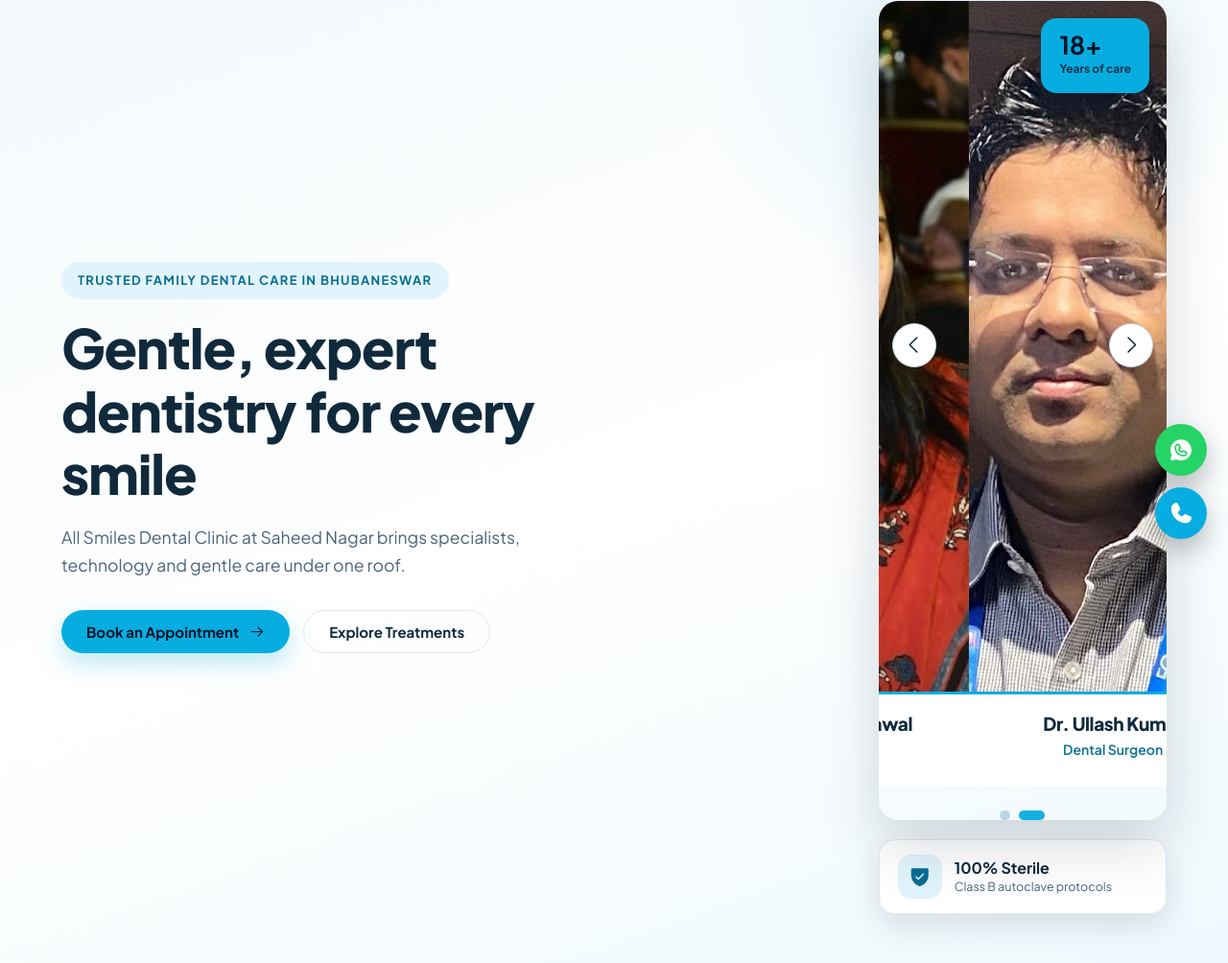
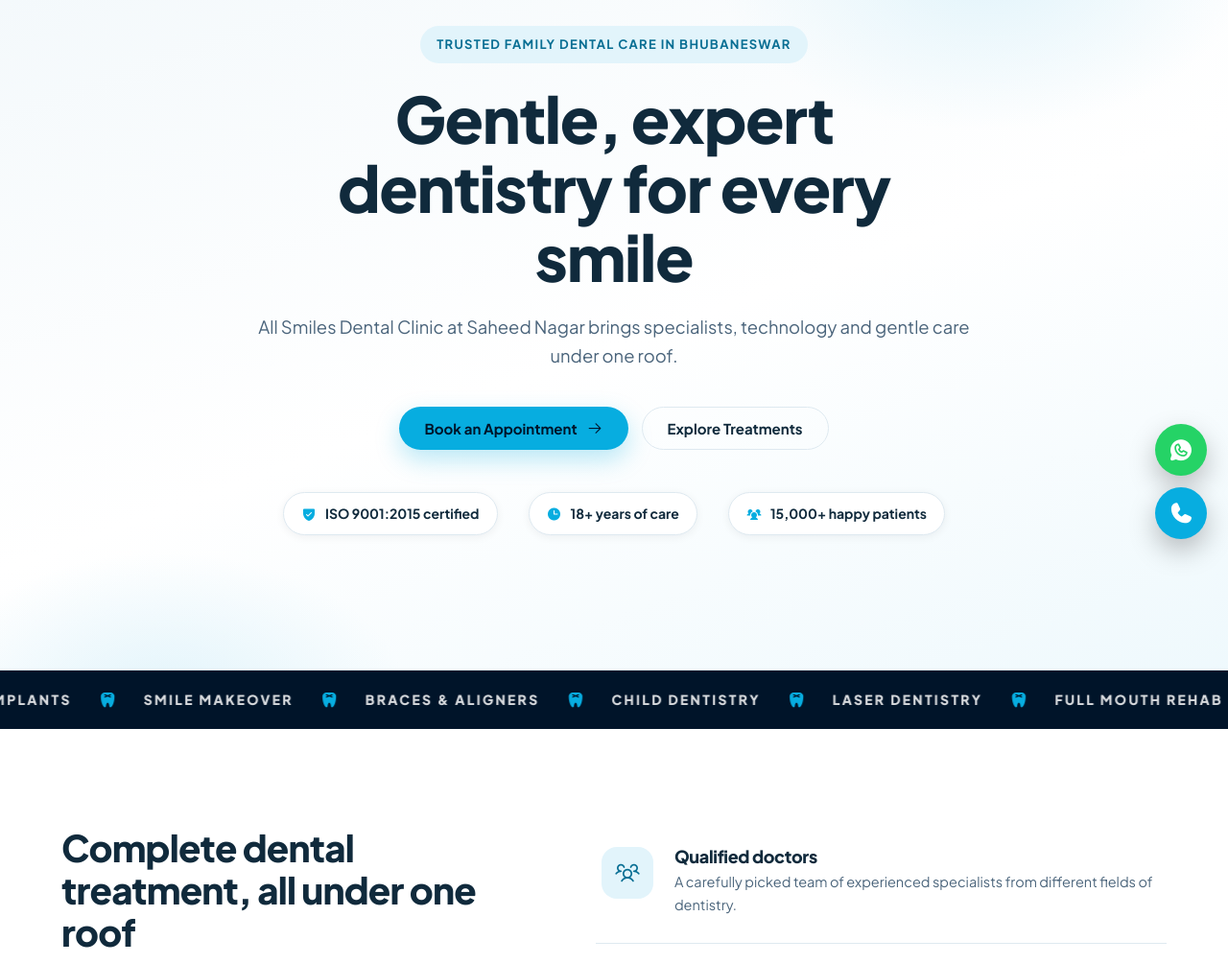
Before and after one commit to patimahesweta26/all-smiles-dental-clinic, a plain HTML site: page index.html in a window 1280 px wide. Shown: the part 216-1220 px from the top of the page at 96% size. Drawn offline with nearby package versions, Linux system fonts and the light colour scheme.

Commit message:
style: update hero section layout and enhance trust indicators

```diff
--- a/css/style.css
+++ b/css/style.css
@@ -211,44 +211,33 @@ section[id] { scroll-margin-top: 96px; }
 .hero {
   position: relative;
   overflow: hidden;
-  padding: clamp(64px, 8vw, 104px) 0 clamp(72px, 9vw, 108px);
-  background: linear-gradient(160deg, var(--bg-soft) 0%, var(--bg) 52%, var(--accent-soft) 130%);
+  padding: clamp(84px, 10vw, 140px) 0 clamp(88px, 11vw, 150px);
+  background: linear-gradient(160deg, var(--bg-soft) 0%, var(--bg) 55%, var(--accent-soft) 135%);
+  text-align: center;
 }
 .hero-glow {
-  position: absolute; right: -12%; top: -18%; width: 64%; height: 64%;
+  position: absolute; right: -10%; top: -22%; width: 60%; height: 60%;
   background: radial-gradient(closest-side, var(--accent-soft), transparent 72%);
   pointer-events: none;
 }
-.hero-inner { position: relative; display: grid; grid-template-columns: 1.45fr .55fr; gap: 60px; align-items: center; }
+.hero-glow-2 { left: -14%; top: auto; bottom: -32%; width: 55%; height: 55%; }
+.hero-inner { position: relative; }
 
-.hero-copy h1 { font-size: clamp(2.4rem, 4.6vw, 3.55rem); margin: 18px 0 20px; max-width: 14ch; }
-.hero-sub { font-size: 1.1rem; max-width: 40ch; }
-.hero-actions { display: flex; gap: 14px; flex-wrap: wrap; margin-top: 32px; }
+.hero-copy { margin: 0 auto; max-width: 820px; }
+.hero-copy h1 { font-size: clamp(2.5rem, 5.4vw, 4.15rem); line-height: 1.08; letter-spacing: -.02em; margin: 22px auto 22px; max-width: 16ch; }
+.hero-sub { font-size: 1.15rem; color: var(--muted); max-width: 58ch; margin: 0 auto; }
+.hero-actions { display: flex; gap: 14px; flex-wrap: wrap; justify-content: center; margin-top: 38px; }
+.hero-trust { display: flex; flex-wrap: wrap; justify-content: center; gap: 14px 32px; margin-top: 44px; }
+.hero-trust span { display: inline-flex; align-items: center; gap: 9px; font-size: 14px; font-weight: 700; color: var(--ink); background: var(--surface); border: 1px solid var(--line); border-radius: 999px; padding: 10px 18px; box-shadow: var(--shadow-sm); }
+.hero-trust i { color: var(--accent); font-size: 16px; }
 
 @media (prefers-reduced-motion: no-preference) {
   .hero-copy { animation: heroIn .8s var(--ease) both; }
-  .hero-media { animation: heroIn .8s var(--ease) .15s both; }
 }
 @keyframes heroIn {
   from { opacity: 0; transform: translateY(24px); }
   to { opacity: 1; transform: translateY(0); }
 }
-
-.hero-media { position: relative; }
-.hero-card {
-  display: flex; align-items: center; gap: 13px;
-  background: var(--surface); border: 1px solid var(--line);
-  border-radius: 16px; padding: 15px 19px;
-  box-shadow: var(--shadow-md);
-}
-.hero-card-1 { position: static; margin-top: 20px; max-width: 400px; }
-.hero-card-1 strong { font-size: 14.5px; line-height: 1.35; }
-.hero-card-2 { position: absolute; top: 18px; right: 18px; flex-direction: column; align-items: flex-start; gap: 2px; background: var(--accent); border: none; }
-.hero-card-icon { width: 46px; height: 46px; flex: none; border-radius: 13px; background: var(--accent-soft); color: var(--accent-text); display: flex; align-items: center; justify-content: center; font-size: 24px; }
-.hero-card strong { display: block; font-size: 16px; }
-.hero-card div span { display: block; color: var(--muted); font-size: 12.5px; line-height: 1.4; }
-.hero-card-2 strong { font-size: 26px; color: var(--navy); line-height: 1; }
-.hero-card-2 span { font-size: 12px; font-weight: 700; color: var(--navy); opacity: .8; }
 
 /* ===== Marquee ===== */
 .marquee { background: var(--band); overflow: hidden; padding: 17px 0; }
@@ -388,13 +377,6 @@ section[id] { scroll-margin-top: 96px; }
 .dc-dots { display: flex; justify-content: center; gap: 9px; margin-top: 26px; }
 .dc-dot { width: 10px; height: 10px; border-radius: 999px; background: var(--line-strong); transition: width .25s var(--ease), background-color .25s var(--ease); }
 .dc-dot.active { width: 28px; background: var(--accent); }
-
-/* Hero carousel variant */
-.hero-dc { max-width: none; margin: 0; width: 100%; border-radius: var(--radius-lg); overflow: hidden; box-shadow: var(--shadow-lg); }
-.hero-dc .dc-slide { box-shadow: none; border: none; border-radius: 0; }
-.hero-dc .dc-slide img { aspect-ratio: 1 / 1; }
-.hero-dc .dc-prev { left: 14px; }
-.hero-dc .dc-next { right: 14px; }
 
 /* ===== Stats ===== */
 .stats { background: var(--band); padding: 74px 0; }
@@ -638,10 +620,9 @@ section[id] { scroll-margin-top: 96px; }
 }
 
 @media (max-width: 860px) {
-  .hero-inner, .why-inner, .about-inner, .contact-inner, .faq-inner { grid-template-columns: 1fr; gap: 44px; }
+  .why-inner, .about-inner, .contact-inner, .faq-inner { grid-template-columns: 1fr; gap: 44px; }
   .why-lead, .faq-lead { position: static; }
-  .hero-card-2 { right: 10px; }
-  .hero-copy h1 { max-width: none; }
+  .hero-trust { gap: 12px 20px; }
 
   .nav {
     position: fixed; top: 0; right: -100%;
@@ -678,8 +659,8 @@ section[id] { scroll-margin-top: 96px; }
   .t-slide { padding: 36px 24px; }
   .t-arrow { display: none; }
   .footer-inner { grid-template-columns: 1fr; gap: 34px; }
-  .hero-card-2 { right: 10px; }
-  .hero-card-1 { max-width: none; }
+  .hero-trust { gap: 10px 16px; }
+  .hero-trust span { padding: 9px 15px; font-size: 13px; }
 }
 
 /* ===== Reduced motion ===== */
--- a/index.html
+++ b/index.html
@@ -121,6 +121,7 @@
     <!-- ===== Hero ===== -->
     <section class="hero" id="home">
       <div class="hero-glow" aria-hidden="true"></div>
+      <div class="hero-glow hero-glow-2" aria-hidden="true"></div>
       <div class="container hero-inner">
         <div class="hero-copy">
           <p class="eyebrow">Trusted family dental care in Bhubaneswar</p>
@@ -130,42 +131,10 @@
             <a class="btn btn-primary" href="#appointment">Book an Appointment <i class="ph ph-arrow-right" aria-hidden="true"></i></a>
             <a class="btn btn-ghost" href="#services">Explore Treatments</a>
           </div>
-        </div>
-        <div class="hero-media">
-          <div class="doctors-carousel hero-dc">
-            <div class="dc-track">
-              <figure class="dc-slide">
-                <img src="images/photo-1.jpg" alt="Portrait of Dr. Poonam Agrawal" width="640" height="720" />
-                <figcaption>
-                  <h3>Dr. Poonam Agrawal</h3>
-                  <span>Dental Surgeon</span>
-                </figcaption>
-              </figure>
-              <figure class="dc-slide">
-                <img src="images/photo-2.jpg" alt="Portrait of Dr. Ullash Kumar" width="640" height="720" />
-                <figcaption>
-                  <h3>Dr. Ullash Kumar</h3>
-                  <span>Dental Surgeon</span>
-                </figcaption>
-              </figure>
-            </div>
-            <button class="dc-arrow dc-prev" type="button" aria-label="Previous doctor"><i class="ph ph-caret-left" aria-hidden="true"></i></button>
-            <button class="dc-arrow dc-next" type="button" aria-label="Next doctor"><i class="ph ph-caret-right" aria-hidden="true"></i></button>
-            <div class="dc-dots">
-              <button class="dc-dot active" type="button" data-index="0" aria-label="Show doctor 1"></button>
-              <button class="dc-dot" type="button" data-index="1" aria-label="Show doctor 2"></button>
-            </div>
-          </div>
-          <div class="hero-card hero-card-1">
-            <span class="hero-card-icon"><i class="ph-fill ph-shield-check" aria-hidden="true"></i></span>
-            <div>
-              <strong>100% Sterile</strong>
-              <span>Class B autoclave protocols</span>
-            </div>
-          </div>
-          <div class="hero-card hero-card-2">
-            <strong>18+</strong>
-            <span>Years of care</span>
+          <div class="hero-trust">
+            <span><i class="ph-fill ph-shield-check" aria-hidden="true"></i> ISO 9001:2015 certified</span>
+            <span><i class="ph-fill ph-clock" aria-hidden="true"></i> 18+ years of care</span>
+            <span><i class="ph-fill ph-users-three" aria-hidden="true"></i> 15,000+ happy patients</span>
           </div>
         </div>
       </div>
```
